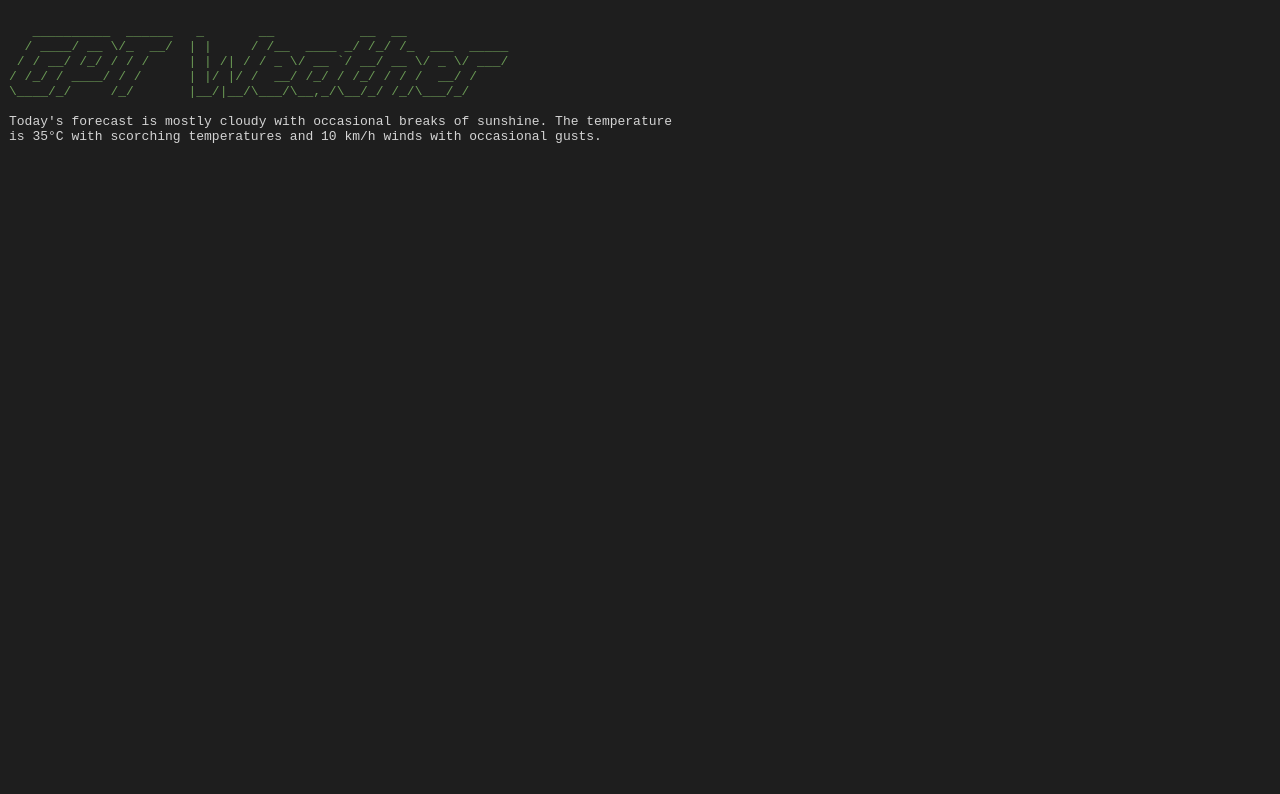
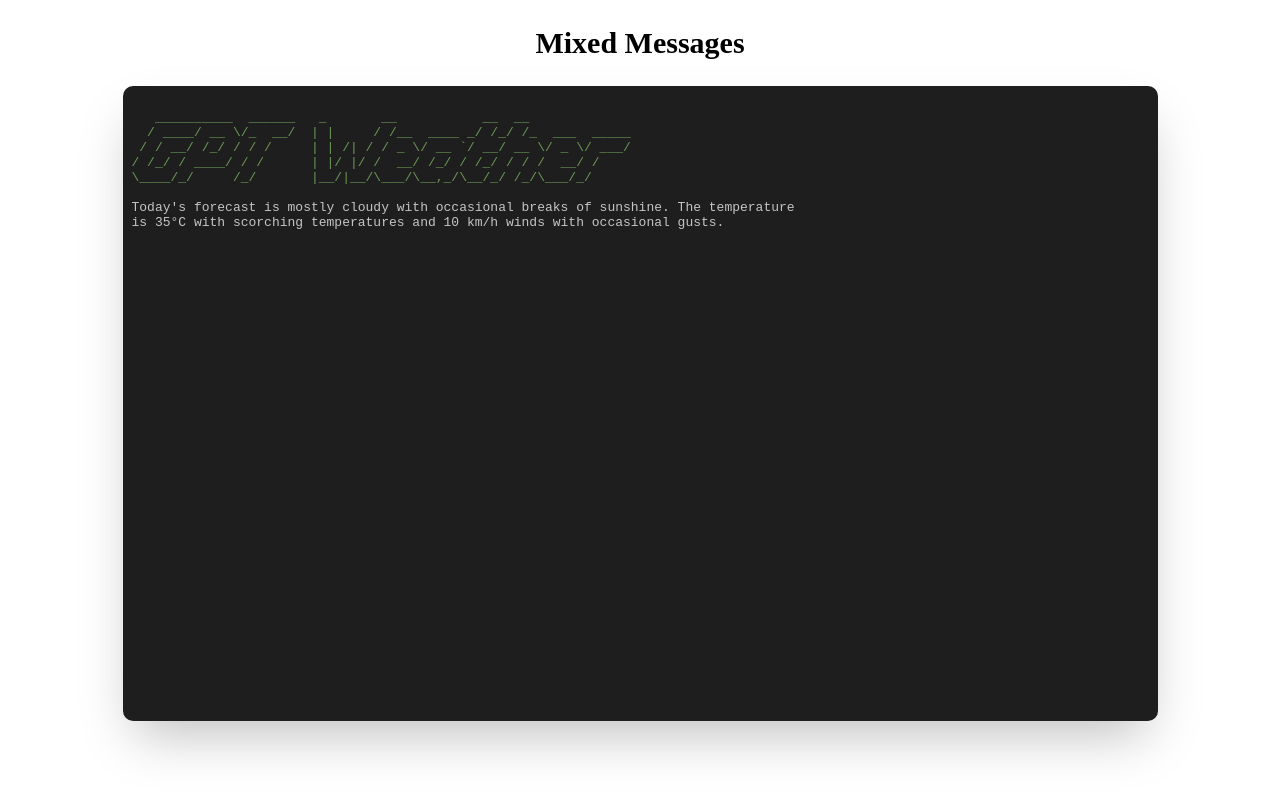
Before and after one commit to andrekolmeijer/mixed-messages, a website with bundled scripts: page index.html in a window 1280 px wide. Built offline with nearby package versions, Linux system fonts and the light colour scheme.

Commit message:
style: change page layout

```diff
--- a/scripts/browser.js
+++ b/scripts/browser.js
@@ -28,7 +28,7 @@ function createAsciiArt(condition) {
   }
 
   const preEl = createElementHelper('pre', asciiArt, 'style', `color: ${selectedColor}`)
-  document.querySelector('main').appendChild(preEl);
+  document.querySelector('div').appendChild(preEl);
 }
 
 function formatForecast() {
@@ -42,13 +42,33 @@ function formatForecast() {
   : createAsciiArt()
 
   const preEl = createElementHelper('pre', wrappedForecast + '\n\n')
-  document.querySelector('main').appendChild(preEl);
+  document.querySelector('div').appendChild(preEl);
 }
 
 function formatDocument() {
   const mainEl = createElementHelper('main');
   document.body.insertBefore(mainEl, document.body.firstChild);
-  mainEl.style.padding = '9px';
+
+  const sectionEl = createElementHelper('section');
+  document.querySelector('main').appendChild(sectionEl);
+
+  const hEl = createElementHelper('h1', 'Mixed Messages');
+  document.querySelector('section').appendChild(hEl);
+  hEl.style.textAlign = 'center';
+  hEl.style.padding = '25px';
+  hEl.style.fontSize = '30px';
+  hEl.style.lineHeight = '36px';
+
+  const divEl = createElementHelper('div');
+  document.querySelector('section').appendChild(divEl);
+  divEl.style.margin = '0 auto';
+  divEl.style.padding = '9px';
+  divEl.style.color = '#C5C5C5';
+  divEl.style.backgroundColor = '#1E1E1E';
+  divEl.style.width = '1035px';
+  divEl.style.height = '635px'
+  divEl.style.borderRadius = '10px';
+  divEl.style.boxShadow = '0 25px 50px -12px rgb(0 0 0 / 0.25)';
 
   formatForecast()
 }
--- a/styles.css
+++ b/styles.css
@@ -4,8 +4,3 @@
   padding: 0;
   min-width: 0;
 }
-
-body {
-  color: #D4D4D4;
-  background-color: #1E1E1E;
-}
```
